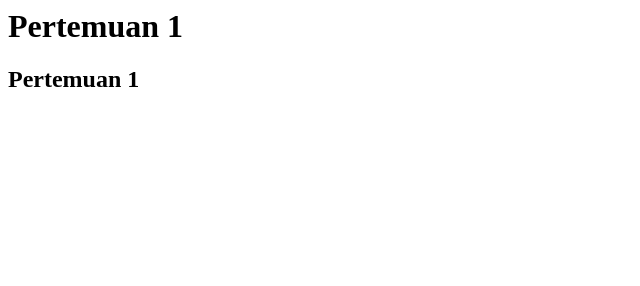
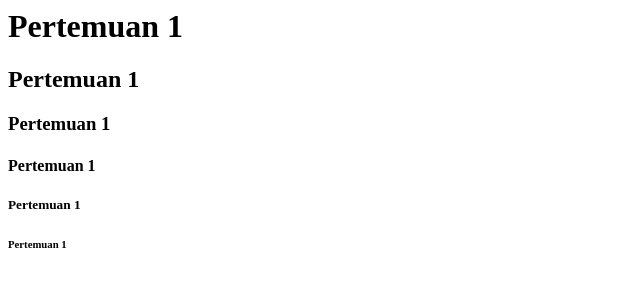
Before and after one commit to Abidsyakur/KuliahKu, a plain HTML site: page index.html in a window 1280 px wide. Shown: the whole page, without its empty margins (0-640 px from the left). Drawn offline with Linux system fonts and the light colour scheme.

Commit message:
pertemuan1

```diff
--- a/index.html
+++ b/index.html
@@ -10,6 +10,10 @@
 <body>
     <h1>Pertemuan 1</h1>
     <h2>Pertemuan 1</h2>
+    <h3>Pertemuan 1</h3>
+    <h4>Pertemuan 1</h4>
+    <h5>Pertemuan 1</h5>
+    <h6>Pertemuan 1</h6>
 </body>
 
 </html>
```
